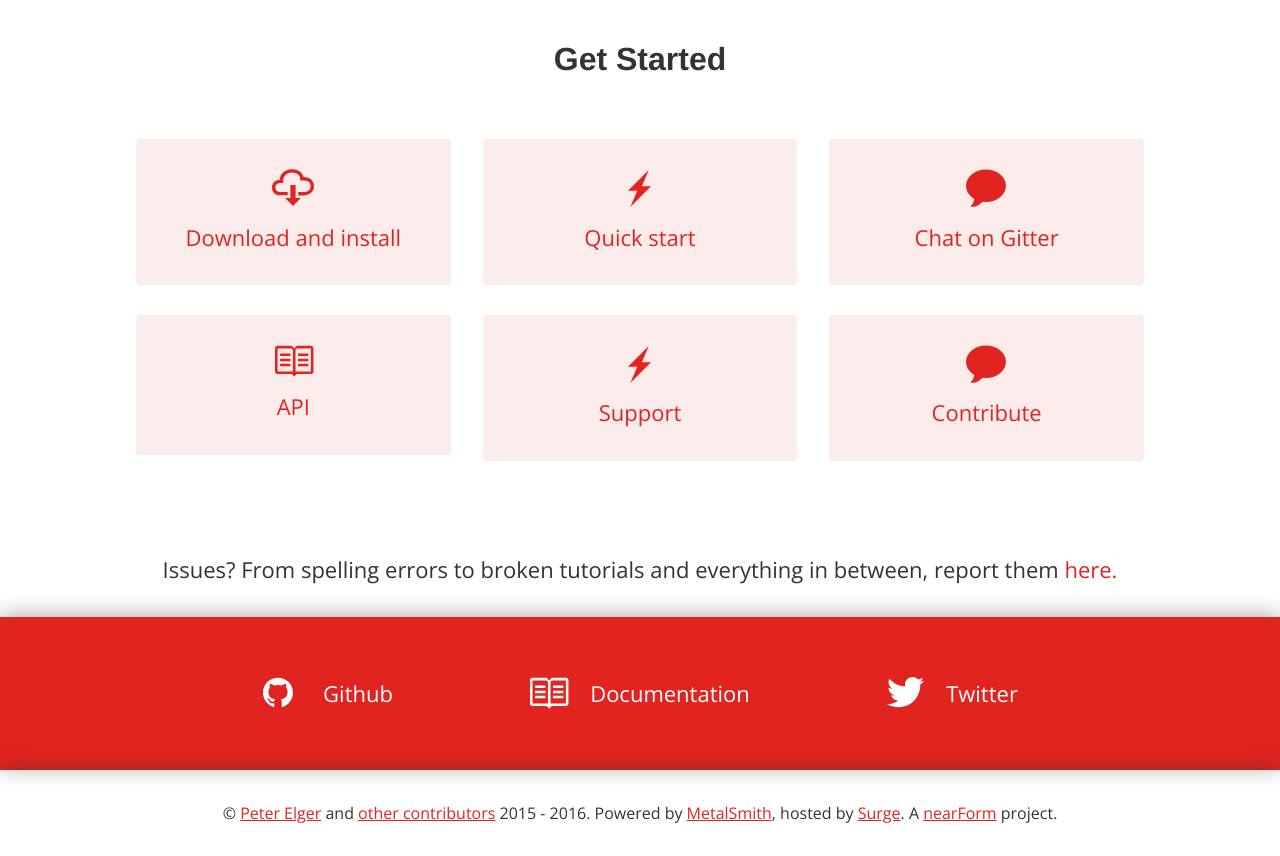
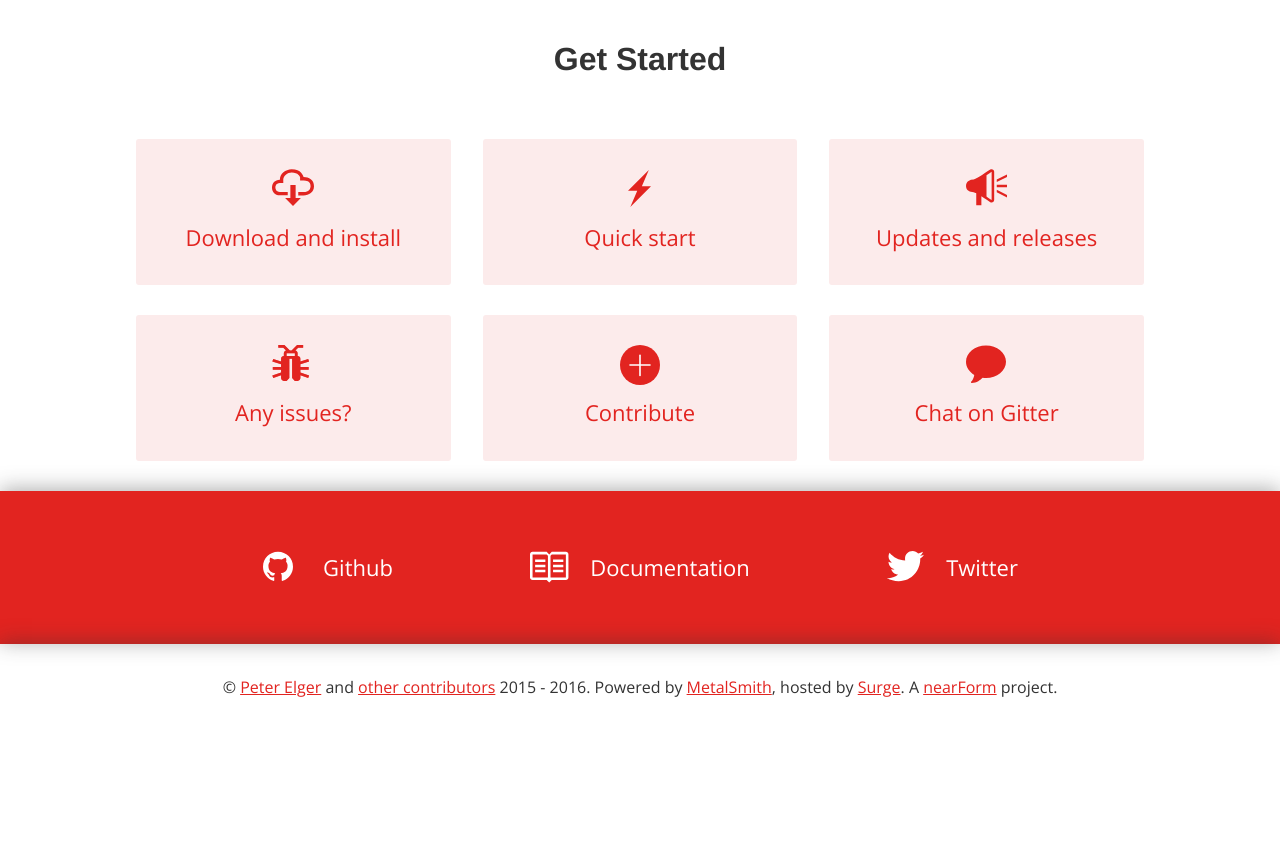
Before and after one commit to apparatus/fuge.io, a website: page src/template/layouts/splash.html in a window 1280 px wide. Shown: the part 880-1736 px from the top of the page. After the commit the page ends 1610 px from the top, so only its background shows below. Drawn offline with nearby package versions, Linux system fonts and the light colour scheme; files that its build step writes are made by us from their sources; files whose address does not match are found by name; a web font is replaced by a local one.

Commit message:
Removed api image, added other images, updated menu and buttons for get started

```diff
--- a/src/scss/components/icons.scss
+++ b/src/scss/components/icons.scss
@@ -23,7 +23,10 @@
 
 .icon-download,
 .icon-start,
-.icon-chat {
+.icon-chat,
+.icon-updates,
+.icon-bug,
+.icon-plus {
   height: 40px;
 }
 
@@ -42,10 +45,18 @@
   background-image: url("/images/icon-download.svg");
 }
 
-.icon-api {
-  height: 34px;
+.icon-bug {
   width: 42px;
-  background-image: url("/images/icon-api.svg");
+  background-image: url("/images/icon-bug.svg");
+}
+
+.icon-updates {
+  width: 42px;
+  background-image: url("/images/icon-updates.svg");
+}
+.icon-plus {
+  width: 40px;
+  background-image: url("/images/icon-plus.svg");
 }
 
 .icon-github {
--- a/src/scss/components/panels.scss
+++ b/src/scss/components/panels.scss
@@ -23,30 +23,44 @@
 .panel-download,
 .panel-start,
 .panel-chat,
-.panel-api {
+.panel-updates,
+.panel-bug,
+.panel-plus {
   transition: none;
 }
 
 .panel-download:hover {
   .icon-download {
-    background-position: 0 -40px;
+    opacity: 0.5;
   }
 }
 
 .panel-start:hover {
   .icon-start {
-    background-position: 0 -40px;
+    opacity: 0.5;
   }
 }
 
 .panel-chat:hover {
   .icon-chat {
-    background-position: 0 -40px;
+    opacity: 0.5;
   }
 }
 
-.panel-api:hover {
-  .icon-api {
-    background-position: 0 -34px;
+.panel-updates:hover {
+  .icon-updates {
+    opacity: 0.5;
   }
 }
+
+.panel-bug:hover {
+  .icon-bug {
+    opacity: 0.5;
+  }
+}
+
+.panel-plus:hover {
+  .icon-plus {
+    opacity: 0.5;
+  }
+}
--- a/src/template/layouts/splash.html
+++ b/src/template/layouts/splash.html
@@ -75,45 +75,43 @@
             </div>
 
             <div class="col-xs-12 col-md-4">
+              <a href="https://github.com/apparatus/fuge/releases" class="panel panel-highlighted panel-updates " target="_blank">
+                <p class="txt-center mb0"><i class="icon icon-updates"></i></p>
+                <p class="mb0">Updates and releases</p>
+              </a>
+            </div>
+          </div>
+
+          <div class="row">
+            <!--<div class="col-xs-12 col-md-4">
+              <a class="panel panel-highlighted panel-api" href="/api">
+                <p class="txt-center mb0"><i class="icon icon-api"></i></p>
+                <p class="mb0">API</p>
+              </a>
+            </div>-->
+
+            <div class="col-xs-12 col-md-4">
+              <a href="https://github.com/apparatus/fuge/issues" class="panel panel-highlighted panel-bug" target="_blank">
+                <p class="txt-center mb0"><i class="icon icon-bug"></i></p>
+                <p class="mb0">Any issues?</p>
+              </a>
+            </div>
+
+            <div class="col-xs-12 col-md-4">
+              <a href="/contribute" class="panel panel-highlighted panel-plus ">
+                <p class="txt-center mb0"><i class="icon icon-plus"></i></p>
+                <p class="mb0">Contribute</p>
+              </a>
+            </div>
+
+            <div class="col-xs-12 col-md-4">
               <a href="https://gitter.im/apparatus/fuge" class="panel panel-highlighted panel-chat " target="_blank">
                 <p class="txt-center mb0"><i class="icon icon-chat"></i></p>
                 <p class="mb0">Chat on Gitter</p>
               </a>
             </div>
           </div>
-
-          <div class="row">
-            <div class="col-xs-12 col-md-4">
-              <a class="panel panel-highlighted panel-api" href="/api">
-                <p class="txt-center mb0"><i class="icon icon-api"></i></p>
-                <p class="mb0">API</p>
-              </a>
-            </div>
-
-            <div class="col-xs-12 col-md-4">
-              <a href="/support" class="panel panel-highlighted panel-start">
-                <p class="txt-center mb0"><i class="icon icon-start"></i></p>
-                <p class="mb0">Support</p>
-              </a>
-            </div>
-
-            <div class="col-xs-12 col-md-4">
-              <a href="/contribute" class="panel panel-highlighted panel-chat ">
-                <p class="txt-center mb0"><i class="icon icon-chat"></i></p>
-                <p class="mb0">Contribute</p>
-              </a>
-            </div>
-          </div>
           <!-- row -->
-
-          <div class="row center-xs">
-            <div class="col-xs-12 col-md-12 col-lg-12">
-              <p class="txt-lead mb mt2x">Issues? From spelling errors to broken tutorials and everything in between, report
-              them <a href="https://github.com/apparatus/fuge.io/issues">here.</a></p>
-            </div>
-          </div>
-          <!-- row -->
-
         </div>
         <!-- col -->
       </div>
--- a/src/template/partials/menu.html
+++ b/src/template/partials/menu.html
@@ -8,6 +8,7 @@
       <label for="nav-menu-handle"></label>
 
       <ul class="list-unstyled list-inline nav-items">
+        <li><a href="/">Home</a>
         <li><a href="/#whatis">What is fuge?</a>
         <li><a href="/#action">Fuge in action</a>
         <li><a href="/#start">Get started</a>
```
Also changed, not shown: assets/images/icon-api.svg (deleted), assets/images/icon-bug.svg (added), assets/images/icon-plus.svg (added), assets/images/icon-updates.svg (added).
